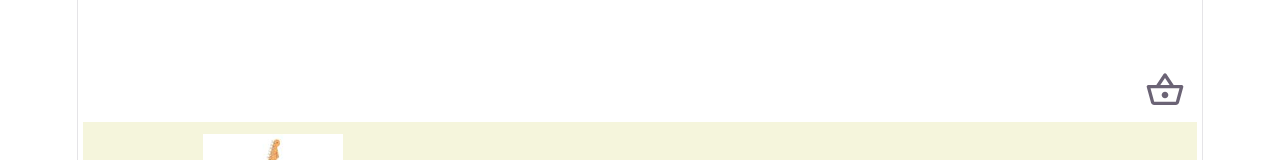
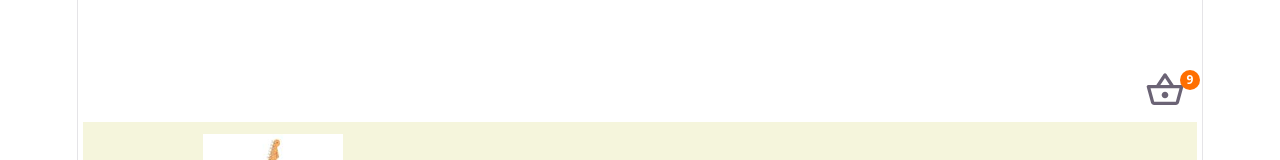
Before and after one commit to JuananA1000/TSMusicStore, a React (Vite) app: page / in a window 1280 px wide. Shown: the part 186-346 px from the top of the page. Built offline with nearby package versions, Linux system fonts and the light colour scheme.

Commit message:
FEAT: Burbuja de cantidad

```diff
--- a/src/App.tsx
+++ b/src/App.tsx
@@ -3,6 +3,8 @@
 import { instrumentosData } from './data/instrumentosData';
 import ShoppingCartOutlinedIcon from '@mui/icons-material/ShoppingCartOutlined';
 import ShoppingBasketOutlinedIcon from '@mui/icons-material/ShoppingBasketOutlined';
+
+import {BurbujaCantidad} from './components/BurbujaCantidad';
 
 import './App.css';
 
@@ -17,6 +19,7 @@
 
         <div className='instr-list'>
           <div className='shopping-cart'>
+            <BurbujaCantidad />
             <ShoppingBasketOutlinedIcon sx={{ fontSize: 40 }} />
           </div>
 
--- /dev/null
+++ b/src/components/BurbujaCantidad.css
@@ -0,0 +1,17 @@
+.burbuja-cantidad {
+  background-color: #ff6f00;
+  color: white;
+  font-size: 12px;
+  font-weight: bold;
+
+  width: 20px;
+  height: 20px;
+  border-radius: 50%;
+
+  display: flex;
+  align-items: center;
+  justify-content: center;
+
+  position: absolute;
+  right: 80px;
+}
--- /dev/null
+++ b/src/components/BurbujaCantidad.tsx
@@ -0,0 +1,5 @@
+import './BurbujaCantidad.css';
+
+export const BurbujaCantidad = () => {
+  return <div className='burbuja-cantidad'>9</div>;
+};
```
